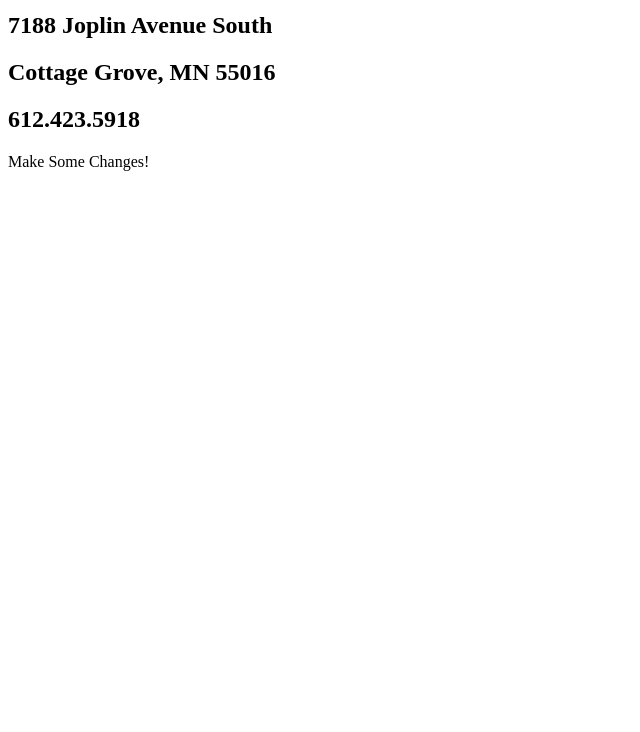
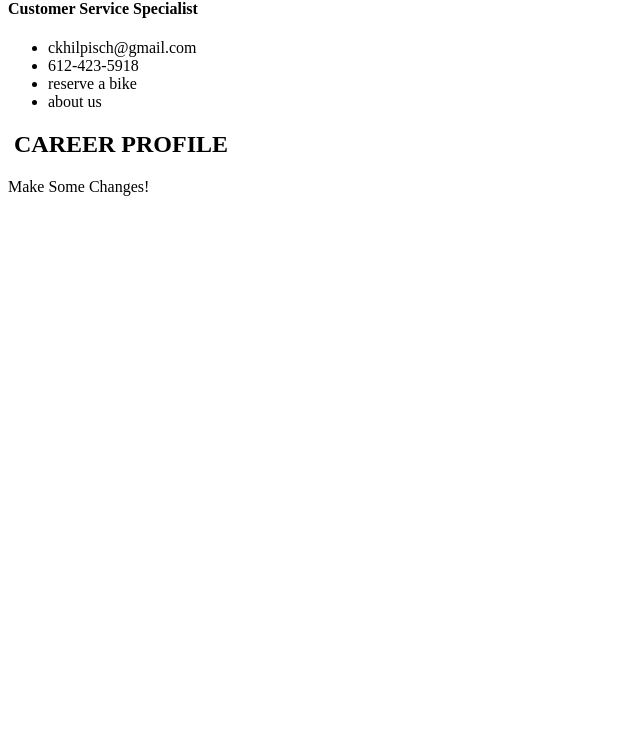
Before and after one commit to ckhilpisch/carolynhilpisch.github.io, a plain HTML site: page index.html in a window 1280 px wide. Shown: the part 68-800 px from the top of the page, without its empty margins (0-640 px from the left). Drawn offline with Linux system fonts and the light colour scheme.

Commit message:
Update index.html

```diff
--- a/index.html
+++ b/index.html
@@ -1,15 +1,27 @@
 <!DOCTYPE html>
 <html>
   <head>
-    <title>Github Page</title>
+    <title>Prime Academy Application Resume</title>
     <link rel="stylesheet" href="style.css"/>
   </head>
 
   <body>
-    <h1>Carolyn Hilpisch</h1>
-    <h2>7188 Joplin Avenue South</h2>
-    <h2>Cottage Grove, MN 55016</h2>
-    <h2>612.423.5918</h2>
+    <div class="container">
+    <div class="nav">
+      <h2>Carolyn Hilpisch</h2>
+      <h4>Customer Service Specialist</h4>
+      <ul>
+        <li>ckhilpisch@gmail.com</li>
+        <li>612-423-5918</li>
+        <li>reserve a bike</li>
+        <li>about us</li>
+      </ul>
+    </div>
+    <div class="main">
+      <h2>
+        <img scr="http://gcseek.com/about/user-icon-vector-female-person-symbol-profile-avatar-sign-in-fla/"/>
+        CAREER PROFILE</h2>
+
     <p>Make Some Changes!</p>
   </body>
 </html>
```
